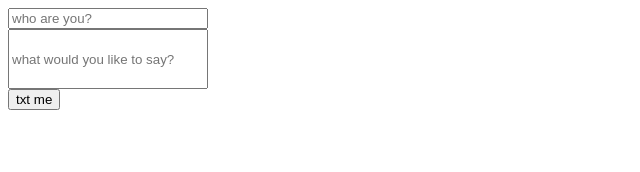
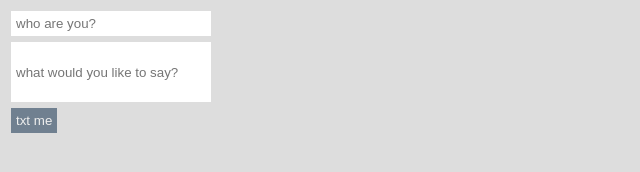
Before and after one commit to dannyid/server, a website: page index.html in a window 1280 px wide. Shown: the whole page, without its empty margins (0-640 px from the left). Drawn offline with nearby package versions, Linux system fonts and the light colour scheme.

Commit message:
fixing inline style

```diff
--- a/index.html
+++ b/index.html
@@ -4,8 +4,14 @@
         <script type="text/javascript" src="http://code.jquery.com/jquery-latest.min.js"></script>
 
         <style>
+            body {
+                background-color: #DDDDDD;
+            }
+
             input {
-
+                margin: 3px;
+                padding: 5px;
+                border: 0;
             }
 
             input#name, input#message {
@@ -14,6 +20,11 @@
 
             input#message {
                 height: 60px;
+            }
+
+            input#submit {
+                background-color: slategrey;
+                color: #EEEEEE;
             }
         </style>
 
```
